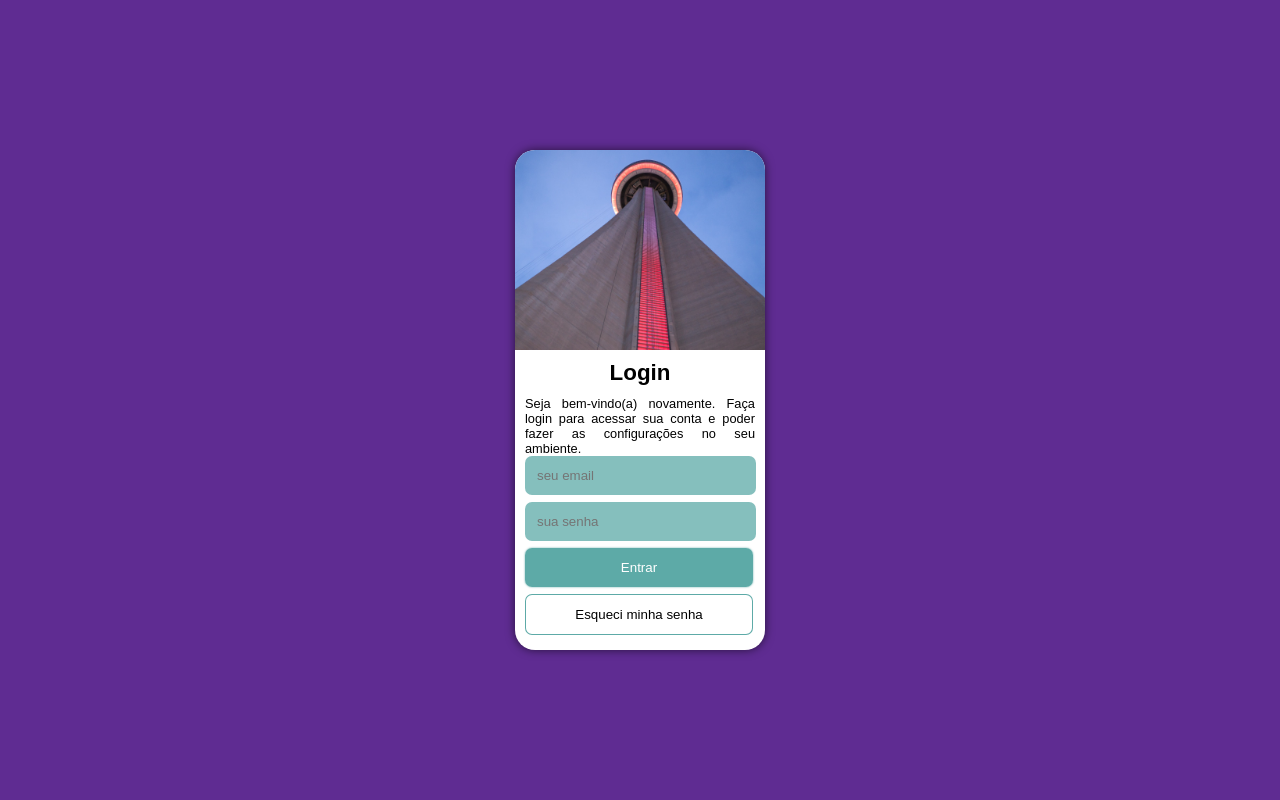
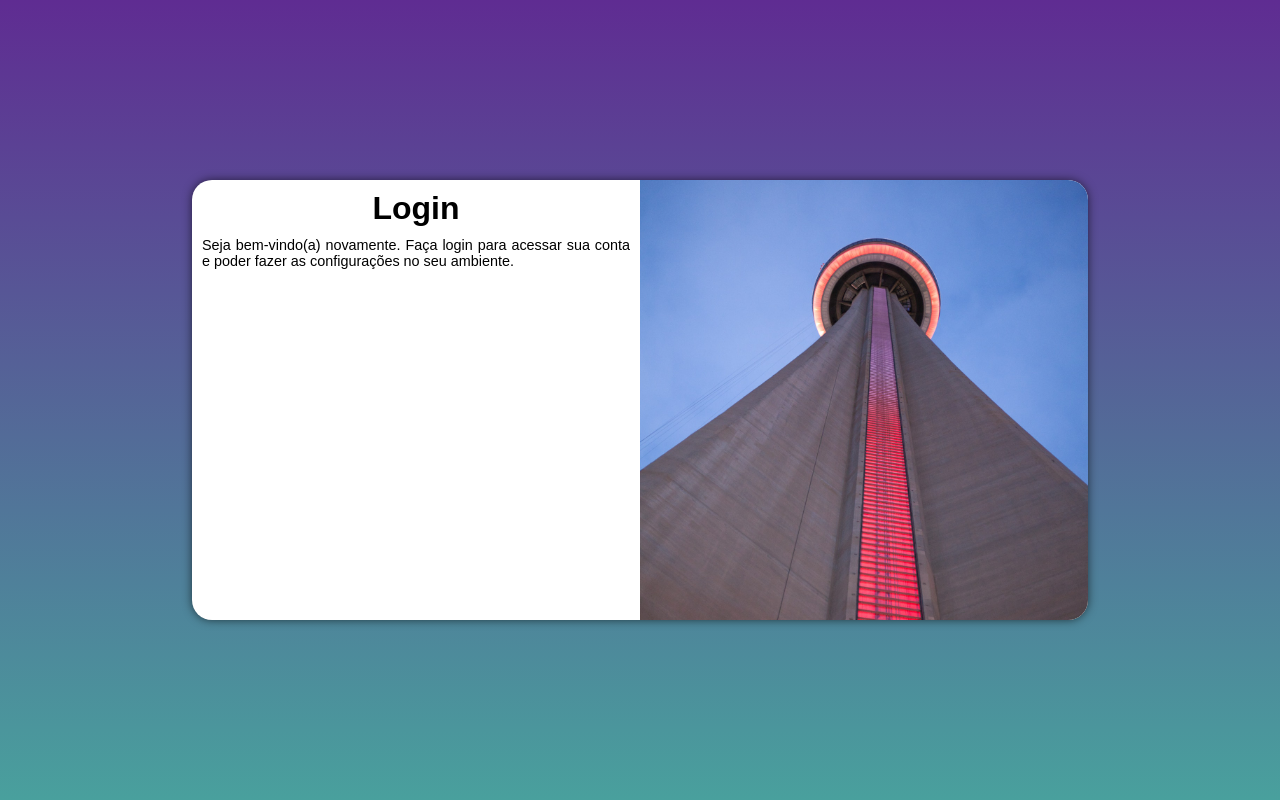
Before and after one commit to Felipeoliveeira/html-css, a PHP site: page / in a window 1280 px wide. Run offline with PHP 8.4, Linux system fonts and the light colour scheme.

Commit message:
organizando código e aplicando novos estilos ao projeto

```diff
--- a/tela de login reponsivo/estilo/media-query.css
+++ b/tela de login reponsivo/estilo/media-query.css
@@ -2,33 +2,43 @@
 
 @media screen and (min-width:768px) and (max-width: 992px) {
     main{
-        height: 100vh;
         background-image: linear-gradient(to top,#49a09d,#5f2c92);
         position: relative;
     }
     main > div#login{
         width: 80vw;
         height: 50vh;
-        background-color: white;
-        position: absolute;
-        left: 50%;
-        top: 50%;
-        transform: translate(-50%,-50%);
-        border-radius: 20px;
-        box-shadow: 0px 0px 10px rgba(2, 2, 2, 0.596);
     }
     main > div#login > div#imagem{
         width: 200px;
         height: 100%;
-        background: url(../imagens/imageone.jpg) no-repeat ;
-        background-size: cover;
-        background-position: center;
         border-top-right-radius: 0px;
         border-bottom-left-radius: 20px;
         float: left;
         margin-right: 10px;
     }
-    main > div#login > div#formulario{
-        padding: 10px;
+}
+@media screen and (min-width:992px){
+    main{
+        background-image: linear-gradient(to top,#49a09d,#5f2c92);
+        position: relative;
+    }
+    main > div#login{
+        width: 70vw;
+        height: 55vh;
+    }
+    main > div#login > div#imagem{
+        width: 50%;
+        height: 100%;
+        float: right;
+        border-top-left-radius: 0px;
+        border-bottom-right-radius: 20px;
+        margin-left: 10px;
+    }
+    main > div#login > div#formulario > h1{
+        font: bold 2em Arial;
+    }
+    main > div#login > div#formulario > p{
+        font: normal 0.9em Arial;
     }
 }
--- a/tela de login reponsivo/estilo/style.css
+++ b/tela de login reponsivo/estilo/style.css
@@ -49,23 +49,3 @@ p{
     font-size: 0.8em;
     text-align: justify;
 }
-input{
-    margin-bottom: 7px;
-    padding: 12px;
-    border-width: 0px;
-    background-color: #49a09dab;
-    border-radius: 7px;
-    width: 90%;
-
-}
-div#login > div#formulario > form >input#submit{
-    background-color: #49a09de3;
-    color: white;
-    width: 228px;
-    box-shadow: 0px 0px 2px #49a09de3;
-}
-div#login > div#formulario > form >input#remember{
-    background-color: white;
-    width: 228px;
-    border: 1px solid #49a09de3;
-}
--- a/tela de login reponsivo/index.html
+++ b/tela de login reponsivo/index.html
@@ -17,10 +17,6 @@
                 <h1>Login</h1>
                 <p>Seja bem-vindo(a) novamente. Faça login para acessar sua conta e poder fazer as configurações no seu ambiente.</p>
                 <form action="cadastro.php" method="post">
-                    <input type="email" name="mail" id="email" required placeholder="seu email"><br>
-                    <input type="password" name="" id="" required placeholder="sua senha" minlength="8" ><br>
-                    <input type="submit" value="Entrar" id="submit"><br>
-                    <input type="submit" value="Esqueci minha senha" id="remember">
                 </form>
             </div>
         </div>
```
